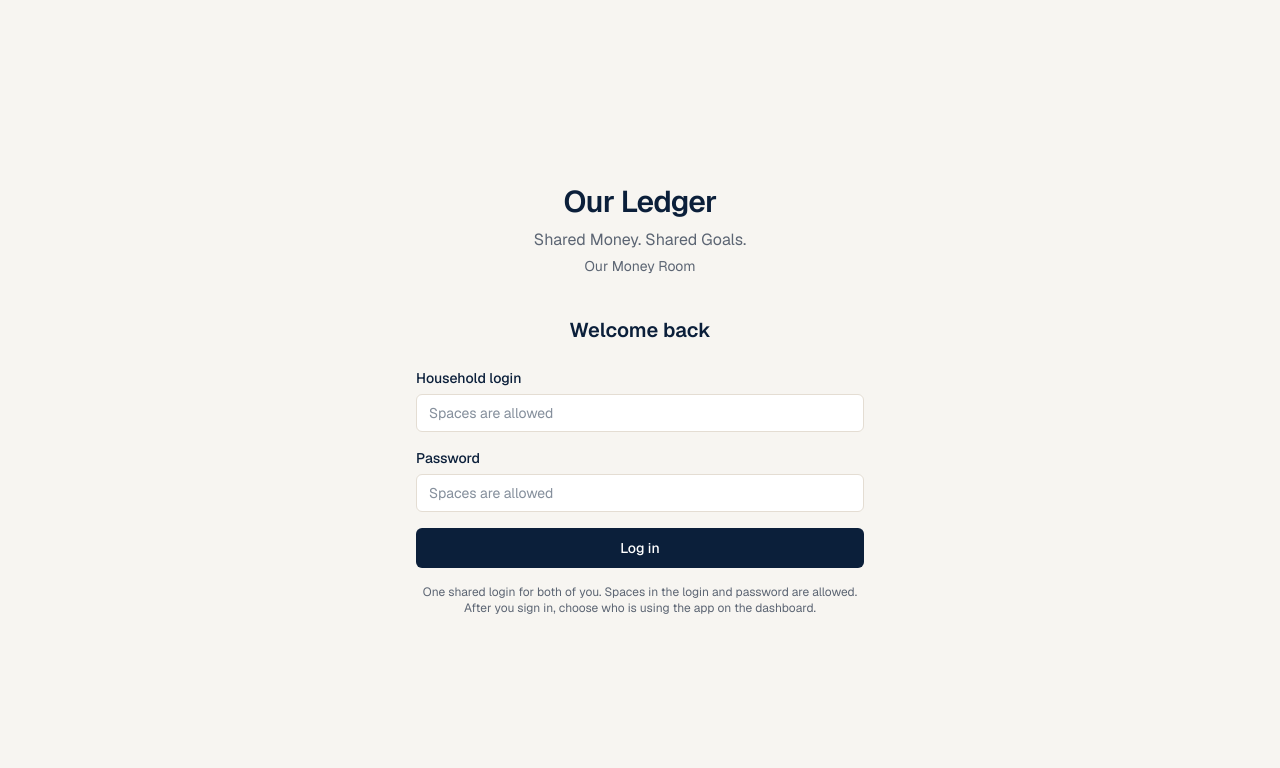
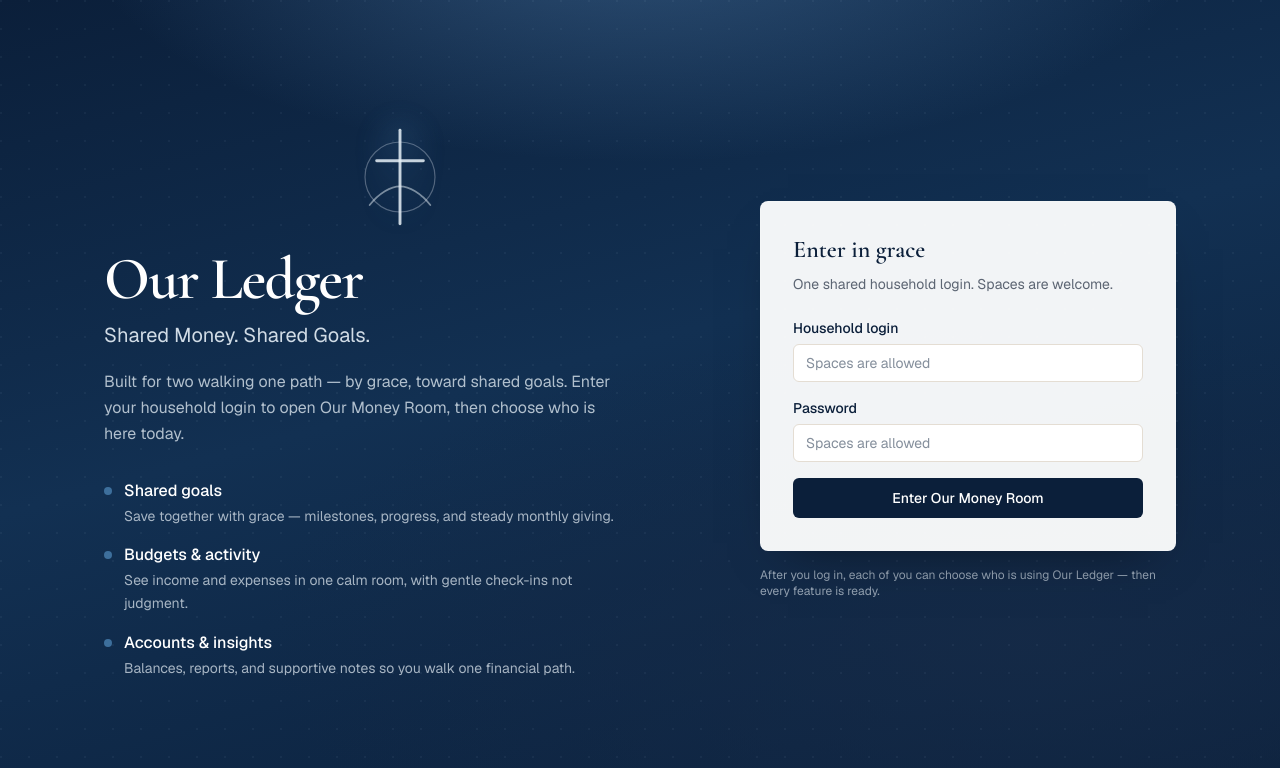
Before and after one commit to juneabayabay/OurLedger, a Next.js app: page /login in a window 1280 px wide. Shown: the top 768 px of the page. Built offline with nearby package versions, Linux system fonts and the light colour scheme.

Commit message:
login design

```diff
--- a/src/app/(auth)/login/page.tsx
+++ b/src/app/(auth)/login/page.tsx
@@ -1,10 +1,144 @@
-import { AuthBrand } from "@/components/auth-brand";
+import { Cormorant_Garamond } from "next/font/google";
+import { household } from "@/lib/mock-data";
+import { PRODUCT_NAME } from "@/lib/nav";
 import { LoginForm } from "@/components/auth-forms";
+
+const display = Cormorant_Garamond({
+  subsets: ["latin"],
+  weight: ["500", "600", "700"],
+  variable: "--font-display",
+});
+
+const FEATURES = [
+  {
+    title: "Shared goals",
+    body: "Save together with grace — milestones, progress, and steady monthly giving.",
+  },
+  {
+    title: "Budgets & activity",
+    body: "See income and expenses in one calm room, with gentle check-ins not judgment.",
+  },
+  {
+    title: "Accounts & insights",
+    body: "Balances, reports, and supportive notes so you walk one financial path.",
+  },
+] as const;
+
+function GraceMark() {
+  return (
+    <div className="relative mx-auto h-28 w-28 login-ray" aria-hidden="true">
+      <div className="login-glow absolute inset-x-8 top-0 h-full rounded-full bg-gradient-to-b from-sky/50 via-sky/15 to-transparent blur-md" />
+      <svg
+        viewBox="0 0 96 96"
+        className="relative h-full w-full text-sky-soft/90"
+        fill="none"
+      >
+        <path
+          d="M48 8v80"
+          stroke="currentColor"
+          strokeWidth="2.5"
+          strokeLinecap="round"
+          opacity="0.95"
+        />
+        <path
+          d="M28 34h40"
+          stroke="currentColor"
+          strokeWidth="2.5"
+          strokeLinecap="round"
+          opacity="0.95"
+        />
+        <circle cx="48" cy="48" r="30" stroke="currentColor" strokeWidth="1" opacity="0.35" />
+        <path
+          d="M22 72c8-10 18-16 26-16s18 6 26 16"
+          stroke="currentColor"
+          strokeWidth="1.5"
+          strokeLinecap="round"
+          opacity="0.55"
+        />
+      </svg>
+    </div>
+  );
+}
 
 export default function LoginPage() {
   return (
-    <AuthBrand title="Welcome back">
-      <LoginForm />
-    </AuthBrand>
+    <div
+      className={`${display.variable} relative flex min-h-full flex-1 overflow-hidden bg-navy text-sky-soft`}
+    >
+      {/* Atmospheric blue field */}
+      <div
+        className="pointer-events-none absolute inset-0"
+        aria-hidden="true"
+        style={{
+          background:
+            "radial-gradient(ellipse 80% 55% at 50% -10%, rgba(90,140,190,0.45), transparent 55%), radial-gradient(ellipse 60% 40% at 80% 80%, rgba(21,42,71,0.9), transparent), linear-gradient(165deg, #0b1f3a 0%, #123052 45%, #0b1f3a 100%)",
+        }}
+      />
+      <div
+        className="pointer-events-none absolute inset-0 opacity-[0.06]"
+        aria-hidden="true"
+        style={{
+          backgroundImage:
+            "radial-gradient(circle at 1px 1px, rgba(180,210,235,0.9) 1px, transparent 0)",
+          backgroundSize: "28px 28px",
+        }}
+      />
+
+      <div className="relative z-10 mx-auto flex w-full max-w-6xl flex-col gap-10 px-6 py-10 lg:flex-row lg:items-center lg:gap-16 lg:px-10 lg:py-16">
+        {/* Meaning panel */}
+        <section className="login-rise flex-1 text-center lg:text-left">
+          <GraceMark />
+          <p
+            className="mt-4 font-[family-name:var(--font-display)] text-4xl font-semibold tracking-tight text-white sm:text-5xl lg:text-6xl"
+          >
+            {PRODUCT_NAME}
+          </p>
+          <p className="mt-3 text-lg text-sky-soft/90 sm:text-xl">
+            {household.tagline}
+          </p>
+          <p className="mt-5 max-w-lg text-base leading-relaxed text-sky-soft/75 mx-auto lg:mx-0">
+            Built for two walking one path — by grace, toward shared goals.
+            Enter your household login to open {household.workspaceName}, then
+            choose who is here today.
+          </p>
+
+          <ul className="login-rise-delay mt-8 space-y-4 text-left mx-auto max-w-lg lg:mx-0">
+            {FEATURES.map((feature) => (
+              <li key={feature.title} className="flex gap-3">
+                <span
+                  className="mt-2 h-2 w-2 shrink-0 rounded-full bg-sky"
+                  aria-hidden="true"
+                />
+                <div>
+                  <p className="font-medium text-white">{feature.title}</p>
+                  <p className="mt-0.5 text-sm leading-relaxed text-sky-soft/70">
+                    {feature.body}
+                  </p>
+                </div>
+              </li>
+            ))}
+          </ul>
+        </section>
+
+        {/* Login interaction */}
+        <section className="login-rise-delay-2 w-full max-w-md mx-auto lg:mx-0 lg:w-[26rem] shrink-0">
+          <div className="rounded-lg border border-white/15 bg-white/95 p-6 shadow-[0_20px_50px_-28px_rgba(0,0,0,0.55)] backdrop-blur-sm sm:p-8">
+            <h1 className="font-[family-name:var(--font-display)] text-2xl font-semibold text-navy">
+              Enter in grace
+            </h1>
+            <p className="mt-2 text-sm text-muted">
+              One shared household login. Spaces are welcome.
+            </p>
+            <div className="mt-6">
+              <LoginForm variant="onLight" />
+            </div>
+          </div>
+          <p className="mt-4 text-center text-xs text-sky-soft/60 lg:text-left">
+            After you log in, each of you can choose who is using Our Ledger —
+            then every feature is ready.
+          </p>
+        </section>
+      </div>
+    </div>
   );
 }
--- a/src/app/globals.css
+++ b/src/app/globals.css
@@ -5,6 +5,8 @@
   --foreground: #1a2332;
   --navy: #0b1f3a;
   --navy-soft: #152a47;
+  --sky: #3d6f9c;
+  --sky-soft: #e7f0f7;
   --emerald: #0f7a5a;
   --emerald-soft: #e6f4ef;
   --amber: #c47b1a;
@@ -21,6 +23,8 @@
   --color-foreground: var(--foreground);
   --color-navy: var(--navy);
   --color-navy-soft: var(--navy-soft);
+  --color-sky: var(--sky);
+  --color-sky-soft: var(--sky-soft);
   --color-emerald: var(--emerald);
   --color-emerald-soft: var(--emerald-soft);
   --color-amber: var(--amber);
@@ -32,6 +36,7 @@
   --color-muted: var(--muted);
   --font-sans: var(--font-geist-sans);
   --font-mono: var(--font-geist-mono);
+  --font-display: var(--font-display);
 }
 
 body {
@@ -39,3 +44,56 @@ body {
   color: var(--foreground);
   font-family: var(--font-geist-sans), ui-sans-serif, sans-serif;
 }
+
+@keyframes login-rise {
+  from {
+    opacity: 0;
+    transform: translateY(12px);
+  }
+  to {
+    opacity: 1;
+    transform: translateY(0);
+  }
+}
+
+@keyframes login-glow {
+  0%,
+  100% {
+    opacity: 0.45;
+  }
+  50% {
+    opacity: 0.75;
+  }
+}
+
+@keyframes login-ray {
+  from {
+    opacity: 0;
+    transform: scaleY(0.85);
+  }
+  to {
+    opacity: 1;
+    transform: scaleY(1);
+  }
+}
+
+.login-rise {
+  animation: login-rise 0.7s ease-out both;
+}
+
+.login-rise-delay {
+  animation: login-rise 0.8s ease-out 0.12s both;
+}
+
+.login-rise-delay-2 {
+  animation: login-rise 0.85s ease-out 0.22s both;
+}
+
+.login-glow {
+  animation: login-glow 6s ease-in-out infinite;
+}
+
+.login-ray {
+  animation: login-ray 1.1s ease-out both;
+  transform-origin: top center;
+}
--- a/src/components/auth-brand.tsx
+++ b/src/components/auth-brand.tsx
@@ -58,7 +58,7 @@ export function AuthField({
         placeholder={placeholder}
         required={required}
         spellCheck={spellCheck}
-        className="mt-1.5 w-full rounded-md border border-border bg-surface px-3 py-2 text-navy outline-none focus:border-emerald"
+        className="mt-1.5 w-full rounded-md border border-border bg-surface px-3 py-2 text-navy outline-none focus:border-sky"
       />
     </label>
   );
--- a/src/components/auth-forms.tsx
+++ b/src/components/auth-forms.tsx
@@ -28,8 +28,13 @@ function AuthFeedback({ state }: { state: AuthActionState }) {
   );
 }
 
-export function LoginForm() {
+export function LoginForm({
+  variant = "default",
+}: {
+  variant?: "default" | "onLight";
+}) {
   const [state, formAction, pending] = useActionState(loginAction, null);
+  const onLight = variant === "onLight";
 
   return (
     <form className="space-y-4" action={formAction} noValidate>
@@ -54,14 +59,20 @@ export function LoginForm() {
       <button
         type="submit"
         disabled={pending}
-        className="w-full rounded-md bg-navy px-4 py-2.5 text-sm font-medium text-white disabled:opacity-60"
+        className={`w-full rounded-md px-4 py-2.5 text-sm font-medium text-white transition-colors disabled:opacity-60 ${
+          onLight
+            ? "bg-navy hover:bg-navy-soft"
+            : "bg-navy hover:bg-navy-soft"
+        }`}
       >
-        {pending ? "Opening Our Money Room…" : "Log in"}
+        {pending ? "Opening Our Money Room…" : "Enter Our Money Room"}
       </button>
-      <p className="text-center text-xs text-muted">
-        One shared login for both of you. Spaces in the login and password are
-        allowed. After you sign in, choose who is using the app on the dashboard.
-      </p>
+      {!onLight ? (
+        <p className="text-center text-xs text-muted">
+          One shared login for both of you. Spaces in the login and password are
+          allowed.
+        </p>
+      ) : null}
     </form>
   );
 }
```
